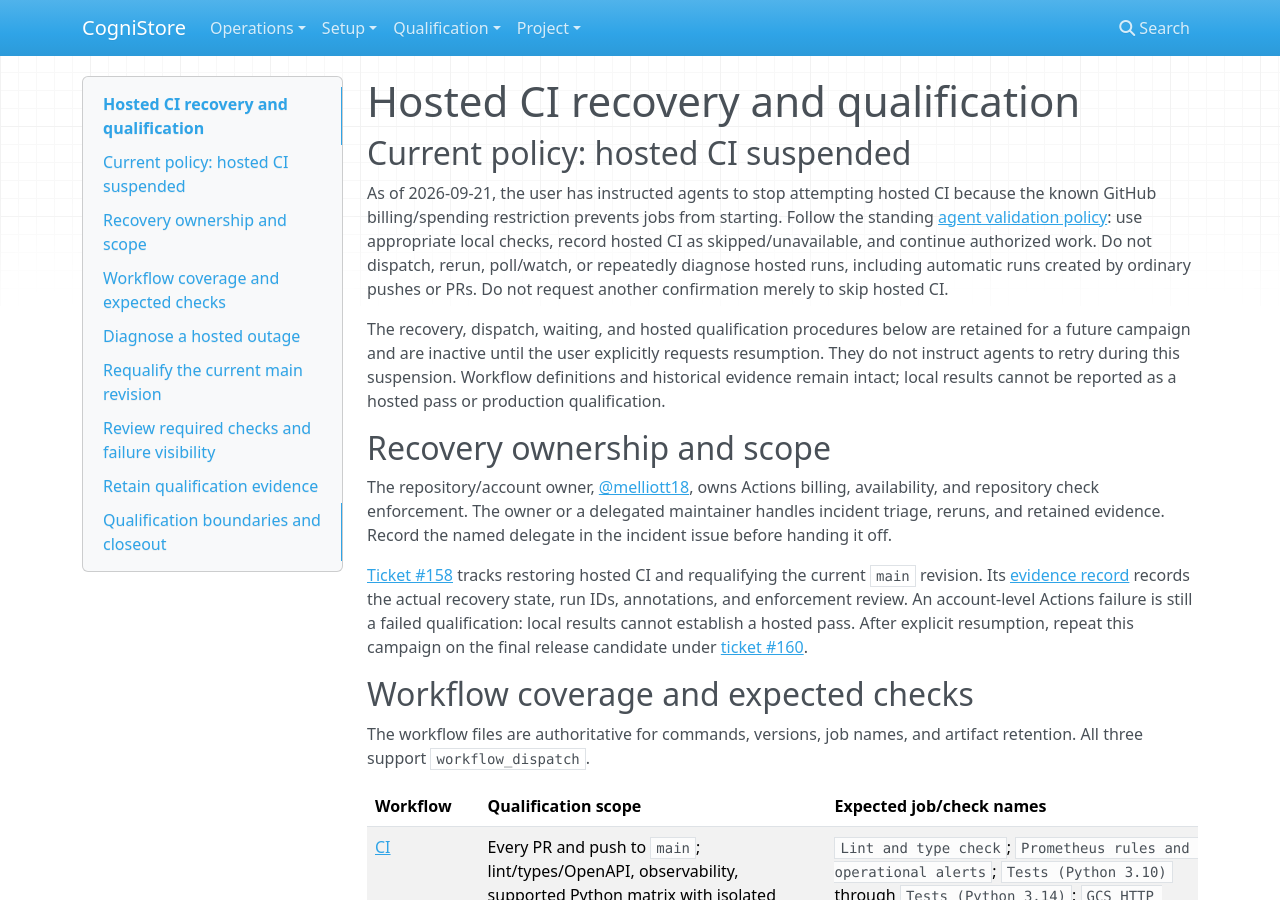
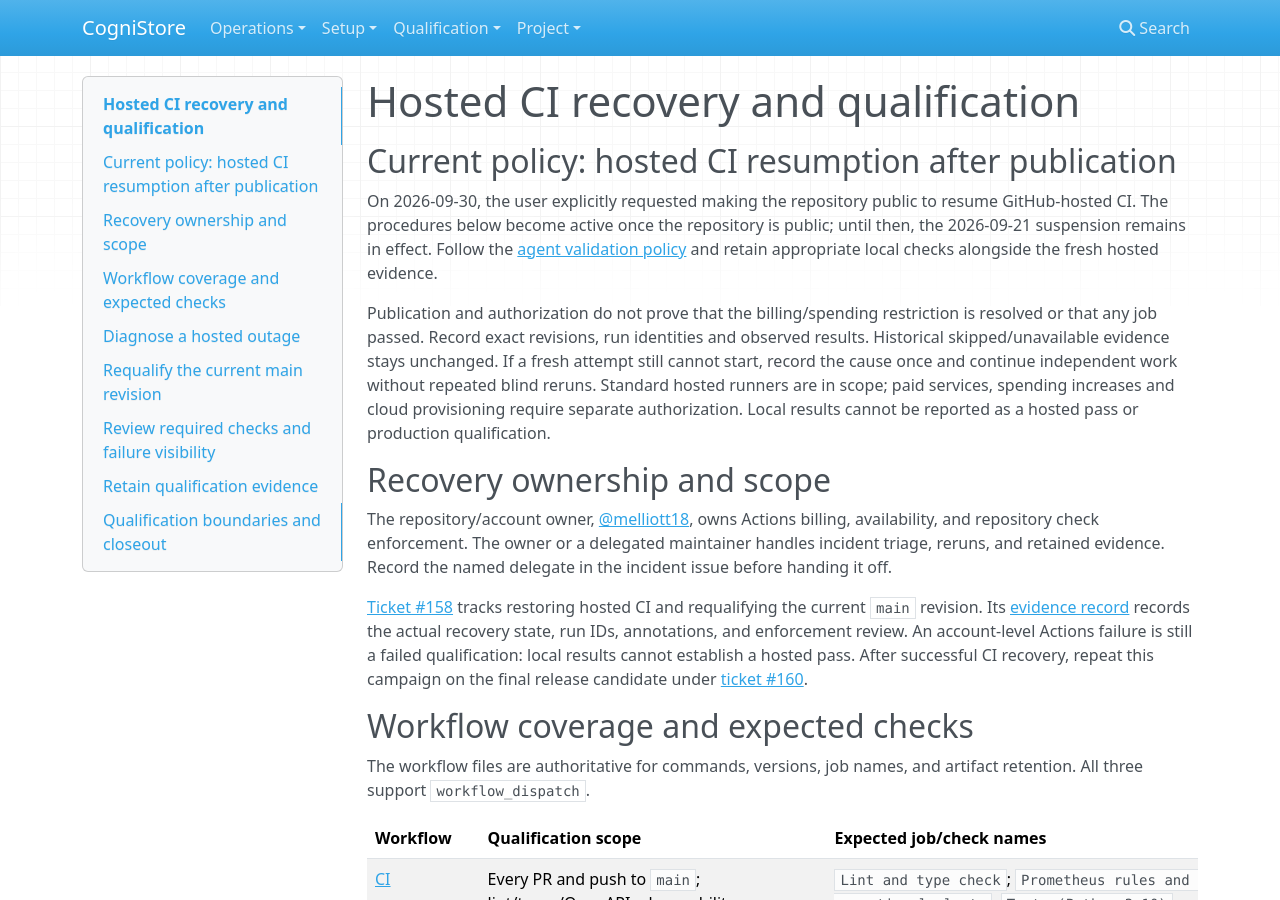
Before and after one commit to melliott18/CogniStore, an MkDocs documentation site: the page built from docs/ci_runbook.md, in a window 1280 px wide and 900 px high. Built offline with MkDocs 1.6.1, drawn with Linux system fonts in a browser that asks for light colours; nearby versions of some CDN libraries; some of the changed text lies outside the part shown.

Commit message:
docs: prepare public repository and resume hosted CI

```diff
--- a/docs/ci_runbook.md
+++ b/docs/ci_runbook.md
@@ -1,21 +1,23 @@
 # Hosted CI recovery and qualification
 
-## Current policy: hosted CI suspended
+<a id="current-policy-hosted-ci-suspended"></a>
 
-As of 2026-09-21, the user has instructed agents to stop attempting hosted CI
-because the known GitHub billing/spending restriction prevents jobs from
-starting. Follow the standing
-[agent validation policy](../AGENTS.md#validation-policy-hosted-ci-suspended):
-use appropriate local checks, record hosted CI as skipped/unavailable, and
-continue authorized work. Do not dispatch, rerun, poll/watch, or repeatedly
-diagnose hosted runs, including automatic runs created by ordinary pushes or
-PRs. Do not request another confirmation merely to skip hosted CI.
+## Current policy: hosted CI resumption after publication
 
-The recovery, dispatch, waiting, and hosted qualification procedures below
-are retained for a future campaign and are inactive until the user explicitly
-requests resumption. They do not instruct agents to retry during this
-suspension. Workflow definitions and historical evidence remain intact;
-local results cannot be reported as a hosted pass or production qualification.
+On 2026-09-30, the user explicitly requested making the repository public
+to resume GitHub-hosted CI. The procedures below become active once the
+repository is public; until then, the 2026-09-21 suspension remains in effect.
+Follow the [agent validation policy](../AGENTS.md#validation-policy-hosted-ci-resumption)
+and retain appropriate local checks alongside the fresh hosted evidence.
+
+Publication and authorization do not prove that the billing/spending
+restriction is resolved or that any job passed. Record exact revisions, run
+identities and observed results. Historical skipped/unavailable evidence stays
+unchanged. If a fresh attempt still cannot start, record the cause once and
+continue independent work without repeated blind reruns. Standard hosted
+runners are in scope; paid services, spending increases and cloud provisioning
+require separate authorization. Local results cannot be reported as a hosted
+pass or production qualification.
 
 ## Recovery ownership and scope
 
@@ -29,7 +31,7 @@ restoring hosted CI and requalifying the current `main` revision. Its
 [evidence record](evidence/ci-158/README.md) records the actual recovery state,
 run IDs, annotations, and enforcement review. An account-level Actions failure
 is still a failed qualification: local results cannot establish a hosted pass.
-After explicit resumption, repeat this campaign on the final release candidate
+After successful CI recovery, repeat this campaign on the final release candidate
 under [ticket #160](https://github.com/melliott18/CogniStore/issues/160).
 
 ## Workflow coverage and expected checks
@@ -90,9 +92,10 @@ while the first one is running.
 
 ## Requalify the current main revision
 
-Prerequisite: the user has explicitly requested resumption of hosted CI and
-the account restriction has been resolved. Do not execute these dispatch or
-watch commands while the suspension is in effect.
+Prerequisite: repository visibility is public under the 2026-09-30 user
+authorization. A fresh campaign establishes whether hosted execution is
+available; publication alone does not resolve the historical account incident.
+Do not execute these dispatch or watch commands before publication.
 
 From a checkout with GitHub CLI access, capture the selected remote revision
 and dispatch each workflow once:
@@ -149,14 +152,16 @@ the actual names above. On 2026-09-20 the protection and rulesets requests
 returned HTTP 403 with `Upgrade to GitHub Pro or make this repository public
 to enable this feature.` The [#158 record](evidence/ci-158/README.md) preserves
 the responses. This is an enforcement limitation, not proof that required
-checks are configured. The owner must decide how to obtain enforcement;
-changing plan or visibility is a separate account decision.
+checks are configured. Recheck enforcement after the authorized publication;
+that historical response does not establish current settings. Changes to
+branch protection or account plans require separate authorization.
 
 Until enforcement is available, the reviewer must explicitly confirm the
 expected checks and selected revision before merge and record that manual
-review. During the suspension, record applicable local evidence and the known
-hosted gap without dispatching or waiting for runs; follow the user's existing
-merge authorization and any enforced branch rules. Path-filtered
+review. Before publication, record applicable local evidence and the known
+hosted gap without dispatching or waiting for runs. After publication, retain
+actual hosted outcomes; follow the user's existing merge authorization and
+any enforced branch rules. Path-filtered
 Kubernetes/Terraform jobs need a deliberate required-check
 strategy: a blanket required context can wait indefinitely when its workflow
 does not trigger. Do not declare these checks enforced without reviewing the
```
Also changed, not shown: AGENTS.md (+19 -13 lines), CONTRIBUTING.md (+11 -9 lines), README.md (+2 -2 lines), SECURITY.md (added, +22 -0 lines), docs/evidence/publication-2026-09-30/review.json (added, +102 -0 lines), docs/release_candidate.md (+16 -16 lines), 3 other files.
